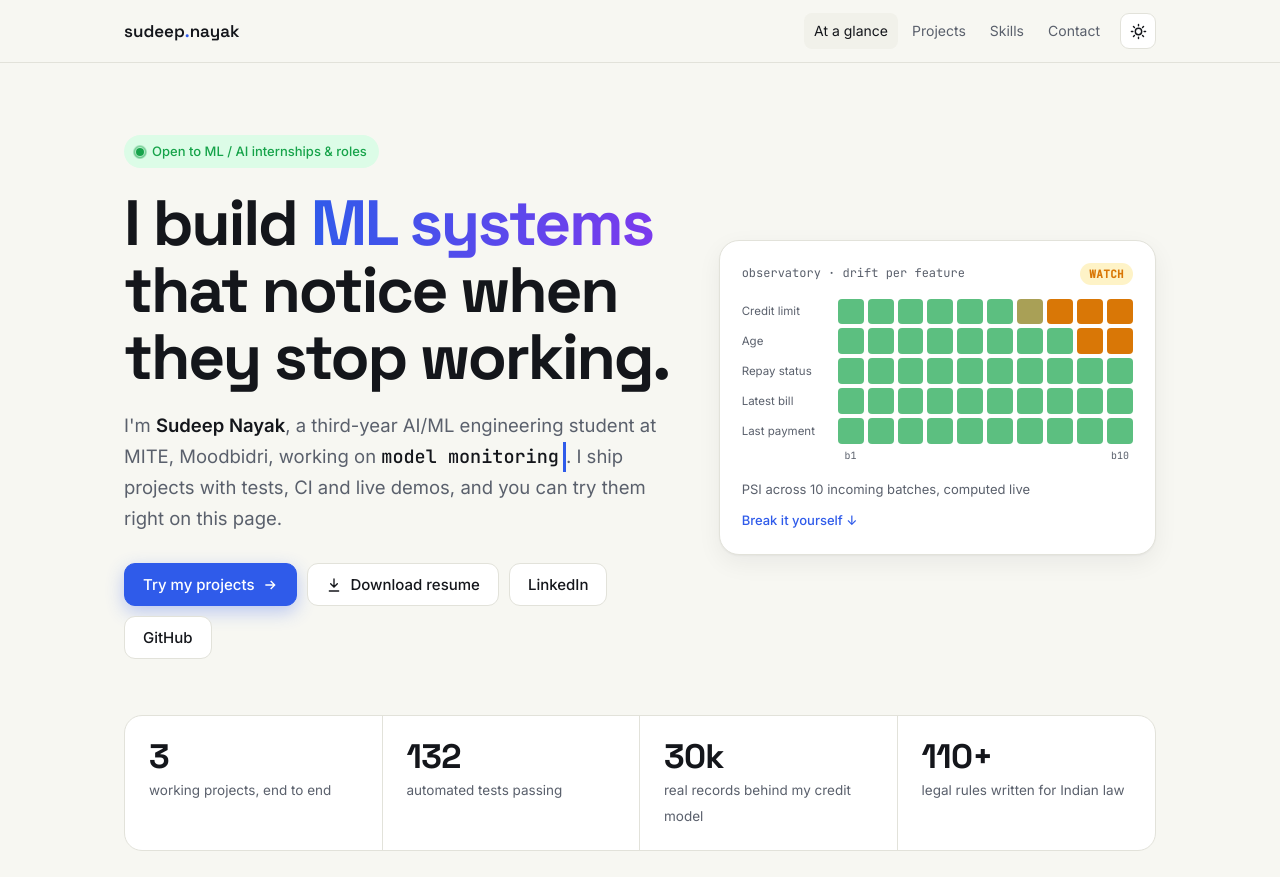
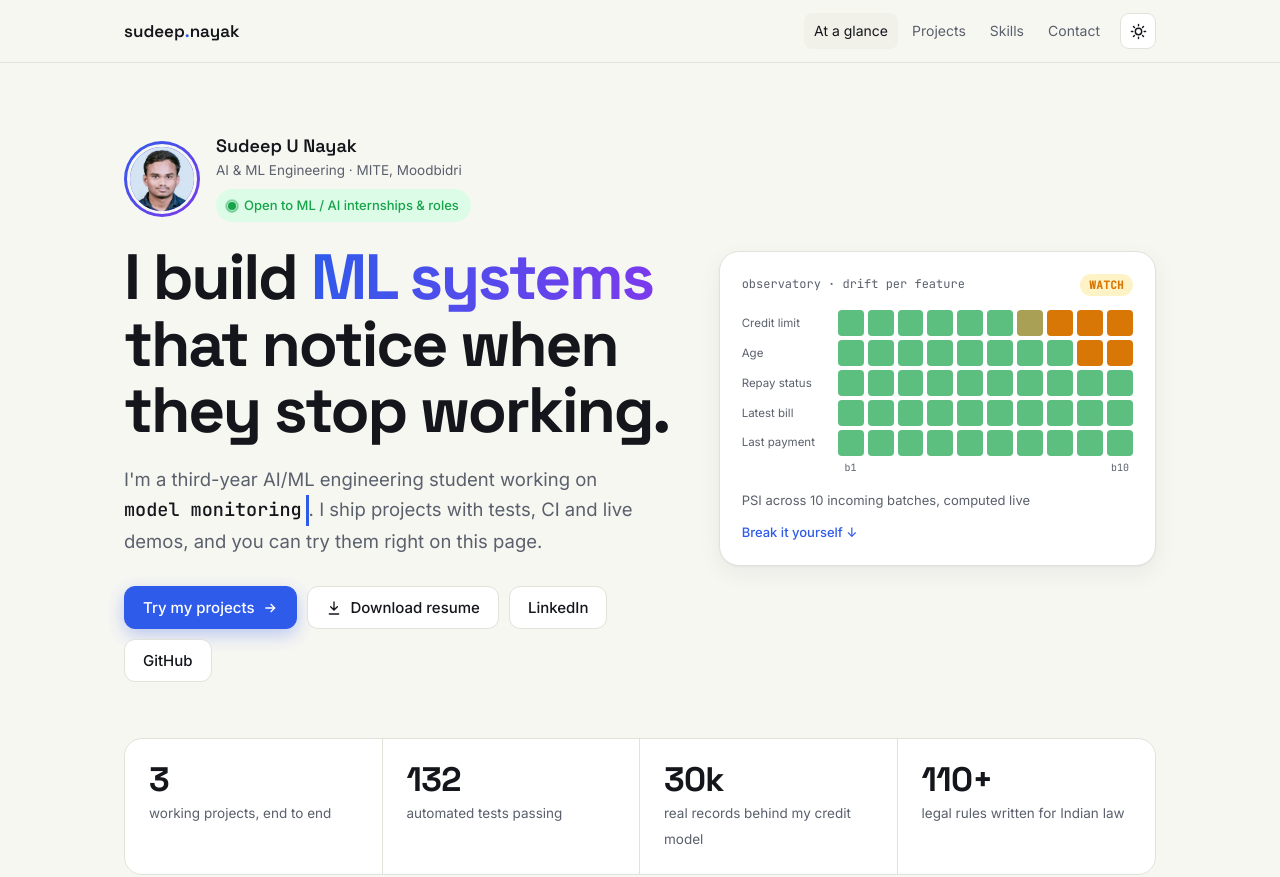
Before and after one commit to Sudeepn1104/Sudeepn1104.github.io, a plain HTML site: page index.html in a window 1280 px wide. Shown: the top 877 px of the page. Drawn offline with Linux system fonts and the light colour scheme.

Commit message:
Add profile photo to hero and link previews
Co-Authored-By: Claude Opus 5.5 <noreply@anthropic.com>
Claude-Session: https://claude.ai/code/session_019SSPnpM86e8McZfEHf2tUT

```diff
--- a/index.html
+++ b/index.html
@@ -6,6 +6,7 @@
 <title>Sudeep Nayak — ML &amp; MLOps Engineer</title>
 <meta name="description" content="Sudeep Nayak, third-year AI/ML engineering student at MITE Moodbidri. Interactive portfolio: MLOps Observatory, AdharaAI and JalSetu Lite.">
 <meta property="og:title" content="Sudeep Nayak — ML &amp; MLOps Engineer">
+<meta property="og:image" content="https://sudeepn1104.github.io/profile.jpg">
 <meta property="og:description" content="I build ML systems that notice when they stop working. Try my projects live on this page.">
 <link rel="preconnect" href="https://fonts.googleapis.com">
 <link rel="preconnect" href="https://fonts.gstatic.com" crossorigin>
@@ -75,6 +76,12 @@
   /* hero */
   .hero { padding: 72px 0 56px; position: relative; }
   .hero-grid { display: grid; grid-template-columns: 1.25fr 1fr; gap: 48px; align-items: center; }
+  .who { display: flex; align-items: center; gap: 16px; margin-bottom: 22px; }
+  .avatar { width: 76px; height: 76px; border-radius: 50%; padding: 3px; background: linear-gradient(135deg, var(--accent), var(--accent-2)); flex: none; }
+  .avatar img { width: 100%; height: 100%; border-radius: 50%; object-fit: cover; display: block; border: 3px solid var(--bg); }
+  .who-name { font: 600 18px/1.2 "Space Grotesk", sans-serif; }
+  .who-sub { font-size: 13.5px; color: var(--muted); margin-top: 2px; }
+  .who .badge { margin: 8px 0 0; }
   .badge { display: inline-flex; align-items: center; gap: 8px; font-size: 13px; padding: 6px 12px; border-radius: 999px; background: var(--ok-soft); color: var(--ok); font-weight: 500; margin-bottom: 22px; }
   .dot { width: 8px; height: 8px; border-radius: 50%; background: var(--ok); position: relative; }
   .dot::after { content: ""; position: absolute; inset: -4px; border-radius: 50%; border: 2px solid var(--ok); opacity: 0; animation: ping 2s infinite; }
@@ -285,9 +292,16 @@
     <div class="hero">
       <div class="hero-grid">
         <div>
-          <div class="badge"><span class="dot"></span>Open to ML / AI internships &amp; roles</div>
+          <div class="who">
+            <div class="avatar"><img src="profile.jpg" alt="Photo of Sudeep Nayak" width="70" height="70"></div>
+            <div>
+              <div class="who-name">Sudeep U Nayak</div>
+              <div class="who-sub">AI &amp; ML Engineering · MITE, Moodbidri</div>
+              <div class="badge"><span class="dot"></span>Open to ML / AI internships &amp; roles</div>
+            </div>
+          </div>
           <h1>I build <span class="grad">ML systems</span> that notice when they stop working.</h1>
-          <p class="lead">I'm <b>Sudeep Nayak</b>, a third-year AI/ML engineering student at MITE, Moodbidri, working on <span class="rotator mono" id="rotator">MLOps</span>. I ship projects with tests, CI and live demos, and you can try them right on this page.</p>
+          <p class="lead">I'm a third-year AI/ML engineering student working on <span class="rotator mono" id="rotator">MLOps</span>. I ship projects with tests, CI and live demos, and you can try them right on this page.</p>
           <div class="cta">
             <a class="btn primary" href="#projects">Try my projects
               <svg viewBox="0 0 24 24" fill="none" stroke="currentColor" stroke-width="2"><path d="M5 12h14M13 6l6 6-6 6"/></svg></a>
```
Also changed, not shown: profile.jpg (added).
